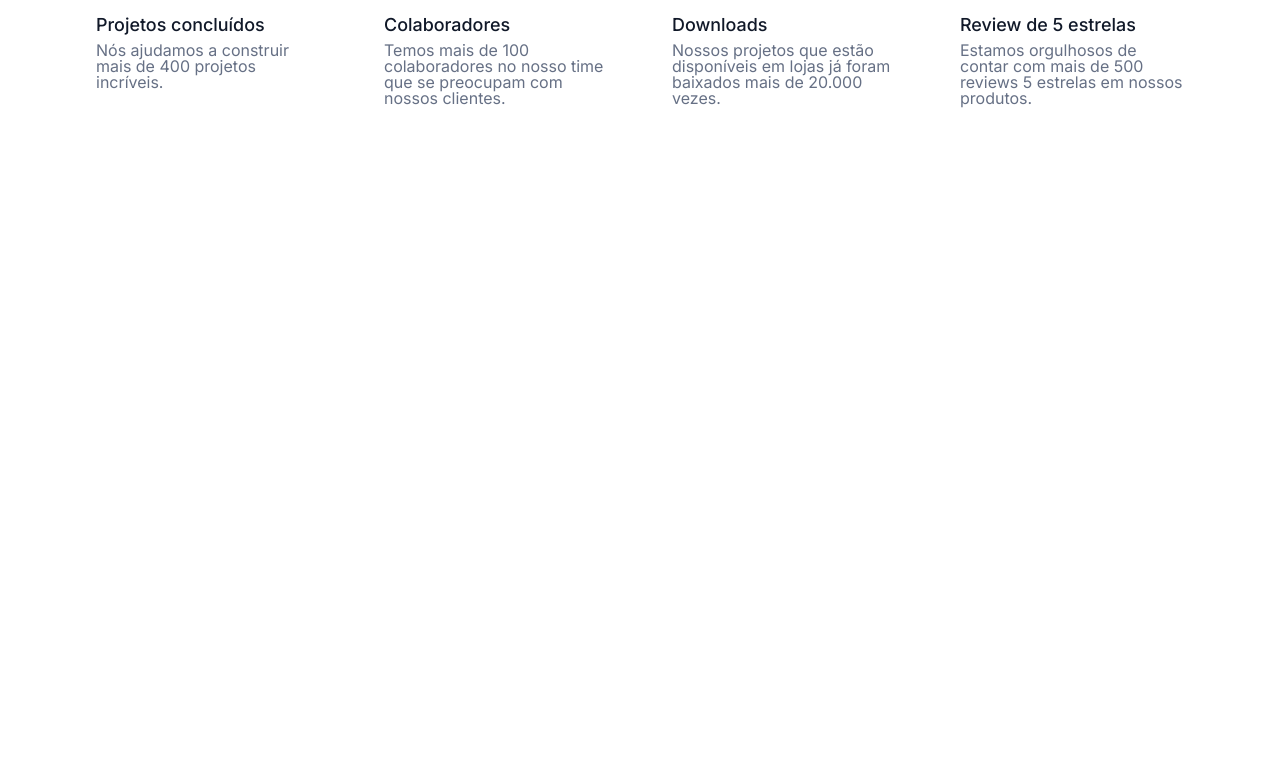
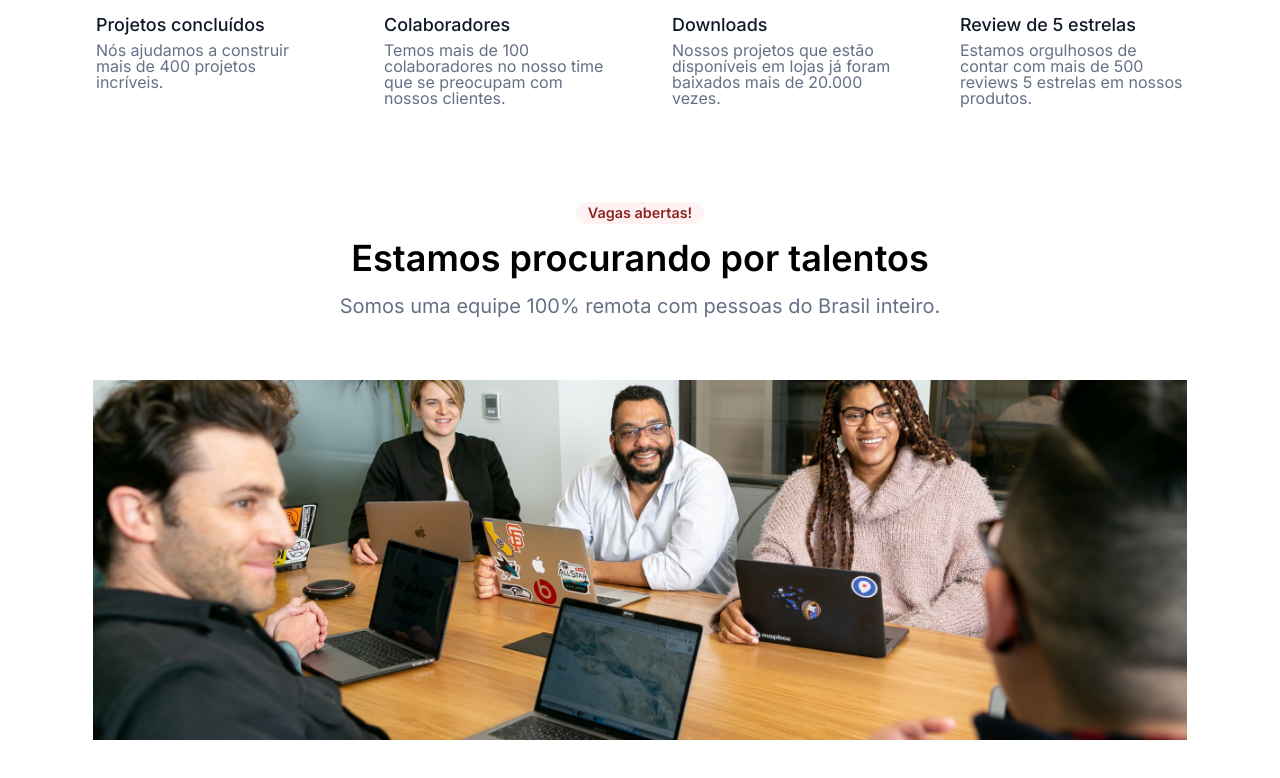
Before and after one commit to capella-marcosfilipe/OptimusTech-7DaysOfCode, a plain HTML site: page index.html in a window 1280 px wide. Shown: the part 478-1256 px from the top of the page. Before the commit the page ends 800 px from the top, so only its background shows below. Drawn offline with Linux system fonts and the light colour scheme.

Commit message:
4th day of Challenge.

```diff
--- a/index.html
+++ b/index.html
@@ -71,5 +71,17 @@
         </p>
       </div>
     </section>
+
+    <section class="vagas-header">
+      <span class="vagas-header__call"> Vagas abertas! </span>
+      <h2 class="vagas-header__title">Estamos procurando por talentos</h2>
+      <p class="vagas-header__description">
+        Somos uma equipe 100% remota com pessoas do Brasil inteiro.
+      </p>
+      <img
+        src="assets/meeting.png"
+        alt="Pessoas numa sala de reunião"
+        class="vagas-header__img" />
+    </section>
   </body>
 </html>
--- a/styles.css
+++ b/styles.css
@@ -1,6 +1,7 @@
 @import url("/styles/navbar.css");
 @import url("/styles/header.css");
 @import url("/styles/metricas.css");
+@import url("/styles/vagas.css");
 @import url("https://fonts.googleapis.com/css2?family=Inter:wght@100..900&family=Josefin+Sans:ital,wght@0,100..700;1,100..700&display=swap");
 
 :root {
--- /dev/null
+++ b/styles/vagas.css
@@ -0,0 +1,33 @@
+.vagas-header {
+  display: flex;
+  flex-direction: column;
+  align-items: center;
+  padding: 0% 5%;
+}
+
+.vagas-header__call {
+  background-color: rgba(255, 0, 0, 0.05);
+  border-radius: 16px;
+  padding: 0.25rem 0.75rem;
+
+  color: var(--vermelho);
+  font-size: 0.9rem;
+  font-weight: 600;
+}
+
+.vagas-header__title {
+  font-size: 2.25rem;
+  font-weight: 600;
+  margin-top: 1rem;
+  margin-bottom: 1.25rem;
+}
+
+.vagas-header__description {
+  font-size: 1.25rem;
+  color: var(--cinza);
+}
+
+.vagas-header__img {
+  width: 95%;
+  margin: 4rem 0;
+}
```
Also changed, not shown: assets/meeting.png (added).
